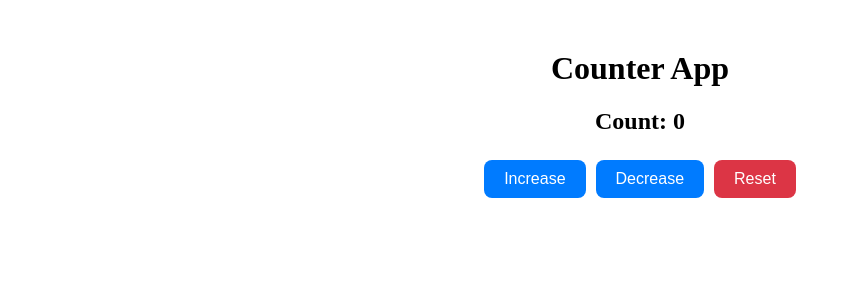
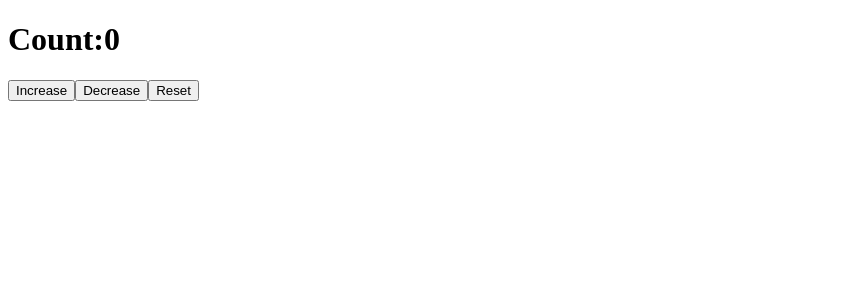
Before and after one commit to Manoj4003/react_tutorial_from_basic, a React (Vite) app: page / in a window 1280 px wide. Shown: the top 300 px of the page, without its empty margins (0-851 px from the left). Built offline with nearby package versions, Linux system fonts and the light colour scheme.

Commit message:
updated code

```diff
--- a/src/components/counterApp/counterApp.jsx
+++ b/src/components/counterApp/counterApp.jsx
@@ -1,32 +1,24 @@
-import React, { useState } from "react";
+import React from "react";
+import { useState } from "react";
+const CounterApp =()=>{
+     const [count, setCount] = useState(0);
+    function increase(){
+        setCount(count+1);
+    }
+    function decrease(){
+        setCount(count-1);
+    }
+    function reset(){
+        setCount(0);
+    }
+    return(
+        <>
+        <h1>Count:{count}</h1>
+        <button onClick={increase}>Increase</button>
+        <button onClick={decrease}>Decrease</button>
+        <button onClick={reset}>Reset</button>
 
-const CounterApp = () => {
-  const [count, setCount] = useState(0);
-
-  const increase = () => setCount(prev => prev + 1);
-  const decrease = () => setCount(prev => (prev > 0 ? prev - 1 : 0));
-  const reset = () => setCount(0);
-
-  const buttonStyle = {
-    margin: "5px",
-    padding: "10px 20px",
-    fontSize: "16px",
-    cursor: "pointer",
-    borderRadius: "8px",
-    border: "none",
-    backgroundColor: "#007bff",
-    color: "white",
-  };
-
-  return (
-    <div style={{ textAlign: "center", marginTop: "50px" }}>
-      <h1>Counter App</h1>
-      <h2>Count: {count}</h2>
-      <button onClick={increase} style={buttonStyle}>Increase</button>
-      <button onClick={decrease} style={buttonStyle}>Decrease</button>
-      <button onClick={reset} style={{ ...buttonStyle, backgroundColor: "#dc3545" }}>Reset</button>
-    </div>
-  );
-};
-
+        </>
+    );
+}
 export default CounterApp;
```
